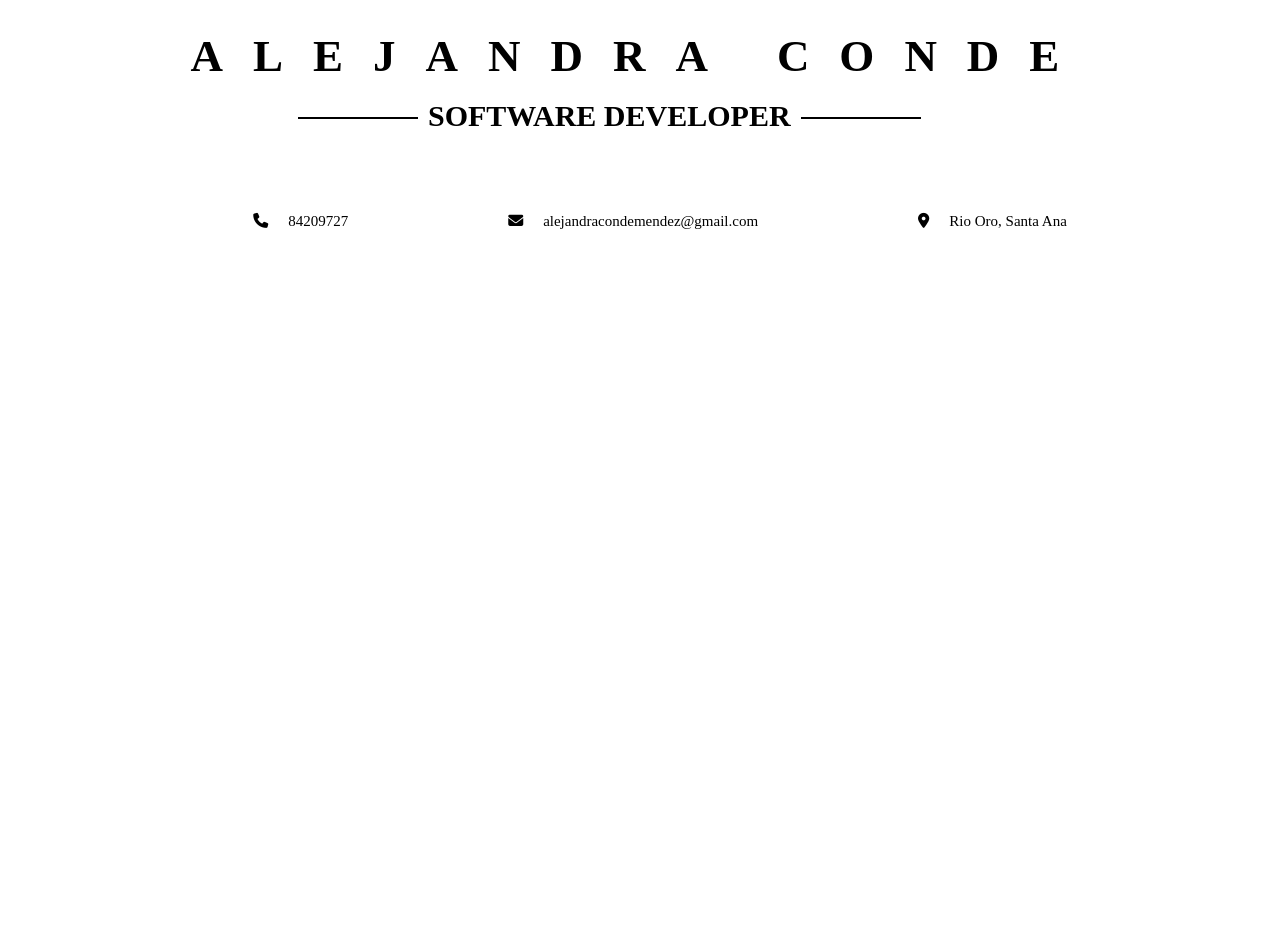
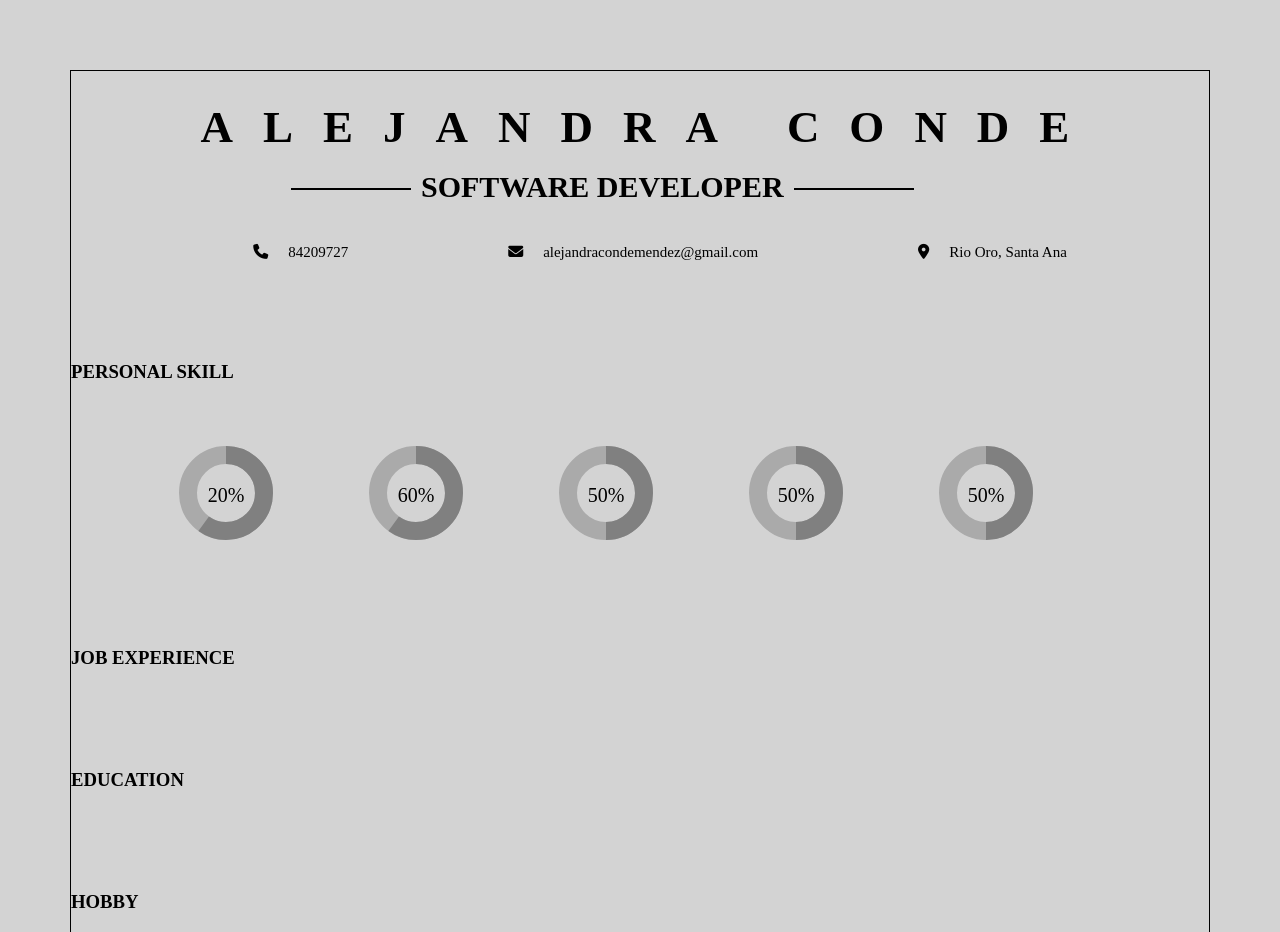
Before and after one commit to AlejandraCondeMendez/ProyectoA, a plain HTML site: page index.html in a window 1280 px wide. Shown: the top 932 px of the page. Before the commit the page ends 800 px from the top, so only its background shows below. Drawn offline with Linux system fonts and the light colour scheme.

Commit message:
circulos

```diff
--- a/index.html
+++ b/index.html
@@ -23,6 +23,74 @@
         <i class="fa-solid fa-location-dot"></i>
         <li>Rio Oro, Santa Ana</li></div>
     </ul>
+<main>
+    <h3>PERSONAL SKILL</h3>
+    <section class="cont-skills">
+
+<!--Circulo 1-->
+
+        <div class="porcentaje" style="--percentaje:60">
+                <svg width="190" height="100">
+                <circle r="38" cx="50%" cy="50%" pathlength="100"></circle>
+                <circle r="38" cx="50%" cy="50%" pathlength="100"></circle>
+            </svg>
+            <span>20%</span>
+        </div>
+
+<!--Circulo 2-->
+
+        <div class="porcentaje" style="--percentaje:60">
+                <svg width="190" height="100">
+                <circle r="38" cx="50%" cy="50%" pathlength="100"></circle>
+                <circle r="38" cx="50%" cy="50%" pathlength="100"></circle>
+            </svg>
+            <span>60%</span>
+        </div>
+
+<!--Circulo 3-->
+
+        <div class="porcentaje" style="--percentaje:50">
+                <svg width="190" height="100">
+                <circle r="38" cx="50%" cy="50%" pathlength="100"></circle>
+                <circle r="38" cx="50%" cy="50%" pathlength="100"></circle>
+            </svg>
+            <span>50%</span>
+        </div>
+
+<!--Circulo 4-->
+
+        <div class="porcentaje" style="--percentaje:50">
+            <svg width="190" height="100">
+            <circle r="38" cx="50%" cy="50%" pathlength="100"></circle>
+            <circle r="38" cx="50%" cy="50%" pathlength="100"></circle>
+        </svg>
+        <span>50%</span>
+    </div>
+
+<!--Circulo 5-->
+
+        <div class="porcentaje" style="--percentaje:50">
+                <svg width="190" height="100">
+                <circle r="38" cx="50%" cy="50%" pathlength="100"></circle>
+                <circle r="38" cx="50%" cy="50%" pathlength="100"></circle>
+        </svg>
+        <span>50%</span>
+        </div>
+    </section>
+
+
+        <div>
+            <h3>JOB EXPERIENCE</h3>
+        </div>
+
+        <div>
+            <h3>EDUCATION</h3>
+            <H3>HOBBY</H3>
+        </div>
+
+
+
+    </main>
 
     <script src="./proyectoA.js"></script>
     <script src="https://kit.fontawesome.com/f35fe6b315.js" crossorigin="anonymous"></script>
--- a/styles.css
+++ b/styles.css
@@ -1,15 +1,22 @@
+body{
+    border: 1px solid #000;
+    margin: 70px;
+    background-color: lightgray;
+}
+
+
 h1{
     text-align: center;
     font-size: 45px;
     font-family: 'Arial Narrow Bold';
     letter-spacing: 30px;
+    margin-left: 20px;
 }
 
 ul{
     display: flex;
     gap: 160px;
     list-style: none;
-    margin-top: 55px;
     justify-content: center;
     font-size: 15px;
 }
@@ -52,5 +59,46 @@ h2::after{
     right: -130px;
 }
 .lines-effect{
-    margin-left: 420px;
+    margin-left: 350px;
 }
+
+
+h3{
+    margin-top: 100px;
+}
+
+circle{
+    fill: none;
+    stroke: #aaa;
+    stroke-width: 18;
+    stroke-dasharray: 100 100;
+    transform: rotate(-90deg);
+    transform-origin: 50%;
+
+}
+
+circle:nth-child(2){
+    stroke: grey;
+    stroke-dasharray: var(--percentaje) 100;
+}
+
+.porcentaje{
+    position: relative;
+}
+
+.porcentaje span{
+    position: absolute;
+    top: 0%;
+    left: 0%;
+    bottom: 0%;
+    right: 0%;
+    display: flex;
+    align-items: center;
+    justify-content: center;
+    font-size: 20px;
+
+}
+.cont-skills{
+    display: flex;
+    margin: 60px;
+}
```
